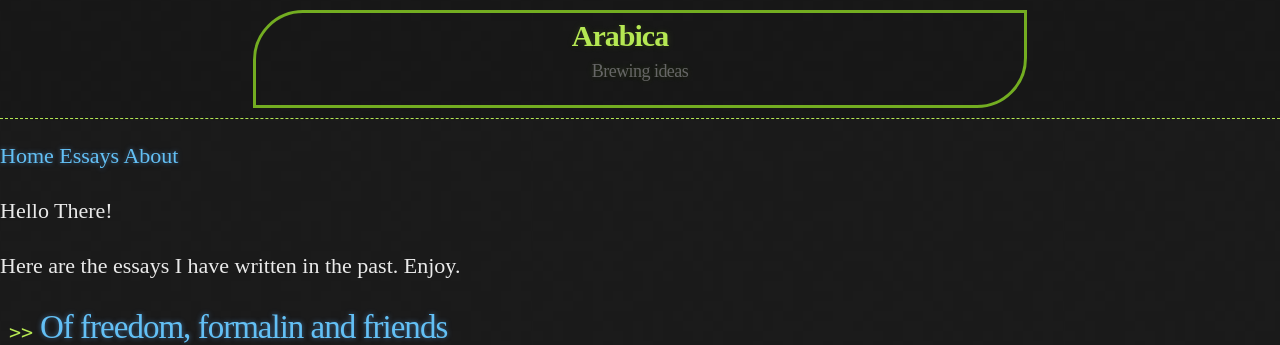
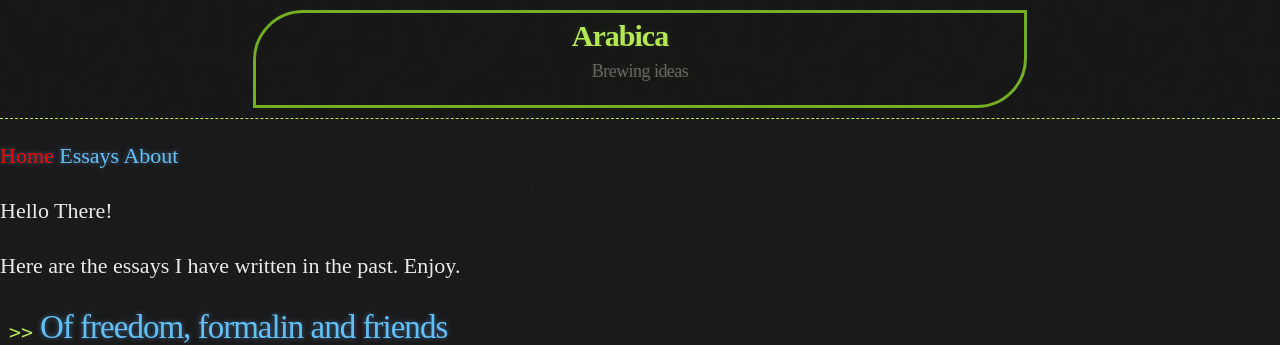
Before and after one commit to habasweiny/habasweiny.github.io, a Jekyll site: the page built from index.html, in a window 1280 px wide. Shown: the top 345 px of the page. Built offline with Jekyll 4.4.1, drawn with Linux system fonts in a browser that asks for light colours.

Commit message:
Update main.scss

```diff
--- a/_sass/main.scss
+++ b/_sass/main.scss
@@ -295,3 +295,7 @@ a:active { text-decoration: none; }
   max-width: 400px;
   height: auto;
 }
+
+.current {
+  color: red;
+}
```
